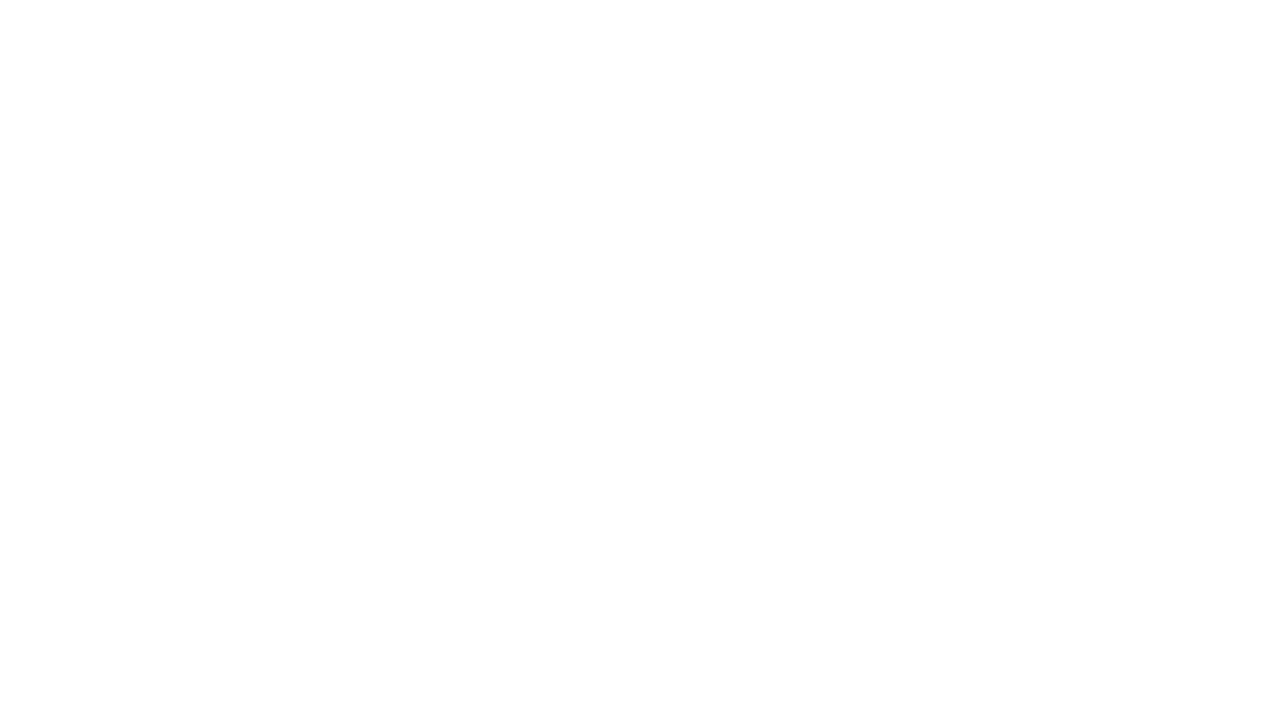
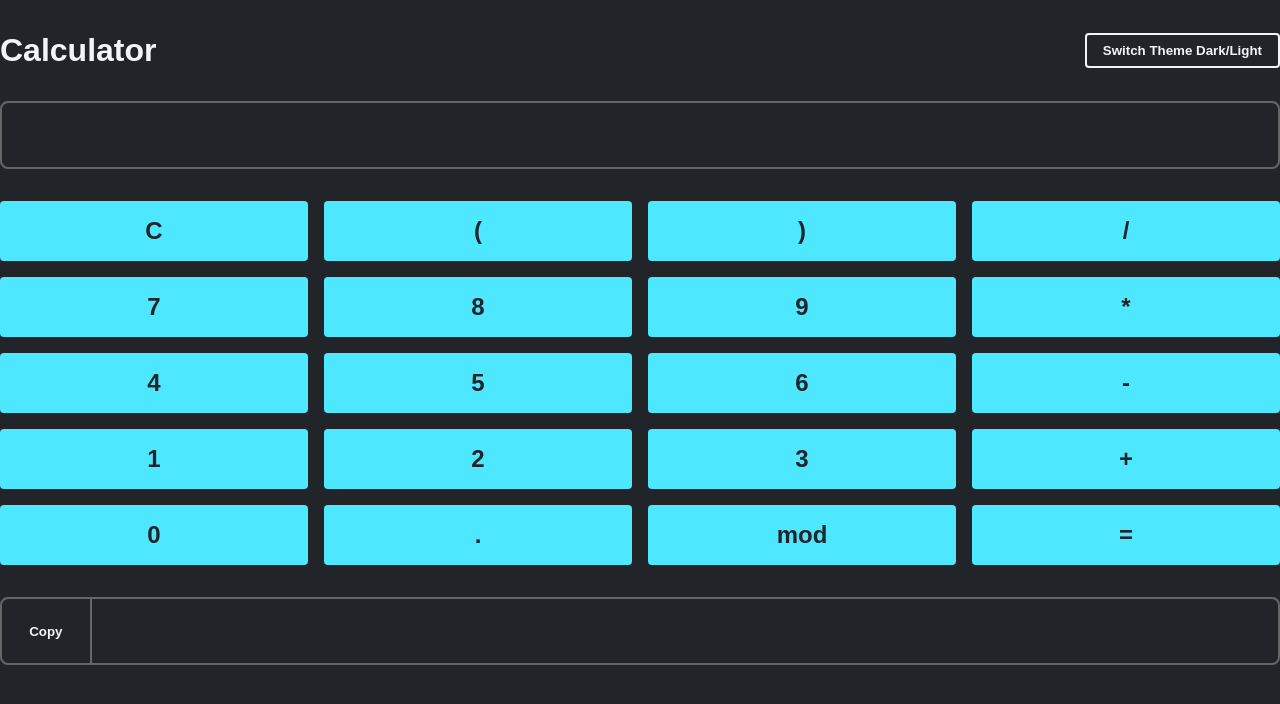
Before and after one commit to per0za/Calculator, a React (Create React App) app: page / in a window 1280 px wide. Shown: the top 704 px of the page. Built offline with nearby package versions, Linux system fonts and the light colour scheme.

Commit message:
render screen

```diff
--- a/src/App.js
+++ b/src/App.js
@@ -1,7 +1,12 @@
 import "./App.css";
+import CalcScreen from "./screens/CalcScreen";
 
 function App() {
-  return <></>;
+  return (
+    <>
+      <CalcScreen></CalcScreen>
+    </>
+  );
 }
 
 export default App;
--- a/src/screens/CalcScreen/index.css
+++ b/src/screens/CalcScreen/index.css
@@ -0,0 +1,86 @@
+* {
+  box-sizing: border-box;
+  margin: 0;
+  padding: 0;
+}
+
+:root {
+  --bg-color: #212529;
+  --border-color: #666;
+  --font-color: #f1f5f9;
+  --primary-color: #4de7ff;
+  --error-color: #ff0043;
+}
+
+body {
+  background-color: var(--bg-color);
+  color: var(--font-color);
+  font-family: "Ubuntu", sans-serif;
+}
+
+#themeSwitcher {
+  background-color: var(--bg-color);
+  border: 0.125rem solid var(--font-color);
+  color: var(--font-color);
+}
+
+#themeSwitcher:hover {
+  background-color: var(--font-color);
+  color: var(--bg-color);
+}
+
+#keys {
+  display: grid;
+  grid-template-columns: 1fr 1fr 1fr 1fr;
+  gap: 1rem;
+  margin: 2rem 0;
+}
+
+#keys button {
+  color: var(--bg-color);
+  cursor: pointer;
+  font-size: 1.5rem;
+  padding: 1rem;
+}
+
+#keys button:hover {
+  filter: brightness(0.8);
+}
+
+#result {
+  border-width: 2px 2px 2px 0;
+  border-radius: 0 0.5rem 0.5rem 0;
+}
+
+#copyToClipboard {
+  background-color: transparent;
+  border: solid var(--border-color);
+  border-width: 2px;
+  border-radius: 0.5rem 0 0 0.5rem;
+  color: var(--font-color);
+  cursor: pointer;
+  display: block;
+  height: 4.25rem;
+  width: 6rem;
+}
+
+.flex {
+  display: flex;
+}
+
+.align-center {
+  align-items: center;
+}
+
+.justify-between {
+  justify-content: space-between;
+}
+
+.error {
+  background-color: var(--error-color);
+}
+
+.success {
+  border-color: var(--primary-color) !important;
+  color: var(--primary-color) !important;
+}
--- a/src/screens/CalcScreen/index.js
+++ b/src/screens/CalcScreen/index.js
@@ -3,10 +3,11 @@ import Header from "../../components/Header";
 import Input from "../../components/Input";
 import ButtonContainer from "../../components/ButtonContainer";
 import Section from "../../components/Section";
+import "./index.css";
 
 const CalcScreen = () => {
   return (
-    <main>
+    <main data-theme="dark">
       <Header></Header>
       <Input type={"text"} id={"input"}></Input>
       <ButtonContainer></ButtonContainer>
@@ -14,3 +15,5 @@ const CalcScreen = () => {
     </main>
   );
 };
+
+export default CalcScreen;
```
